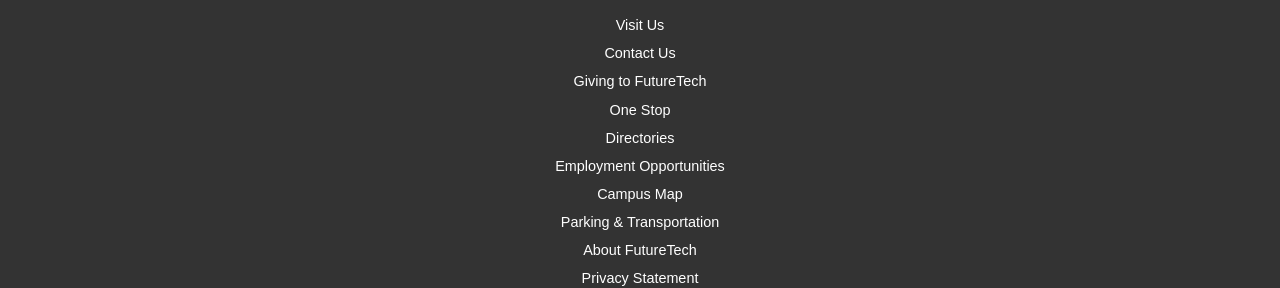
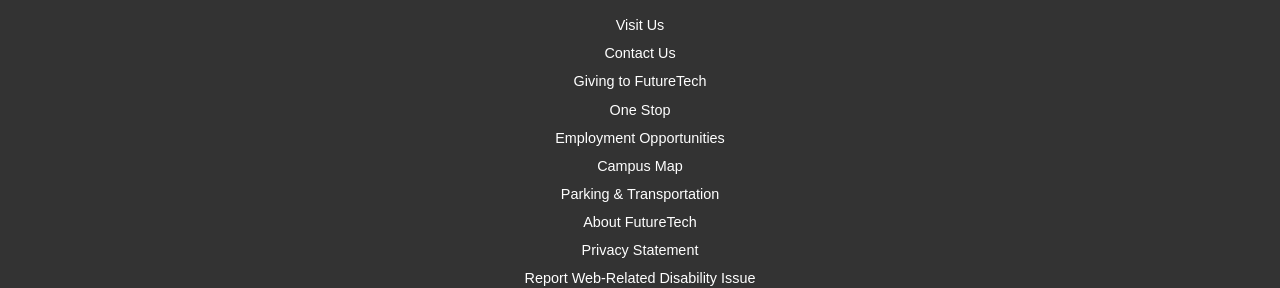
Before and after one commit to Futuretechfoundation/website, a plain HTML site: page index.html in a window 1280 px wide. Shown: the part 4420-4708 px from the top of the page. Drawn offline with nearby package versions, Linux system fonts and the light colour scheme.

Commit message:
Update index.html

```diff
--- a/index.html
+++ b/index.html
@@ -606,7 +606,6 @@
             <a href="contact.html">Contact Us</a>
             <a href="giving.html">Giving to FutureTech</a>
             <a href="onestop.html">One Stop</a>
-            <a href="directories.html">Directories</a>
             <a href="employment.html">Employment Opportunities</a>
             <a href="campus_map.html">Campus Map</a>
             <a href="parking.html">Parking & Transportation</a>
```
